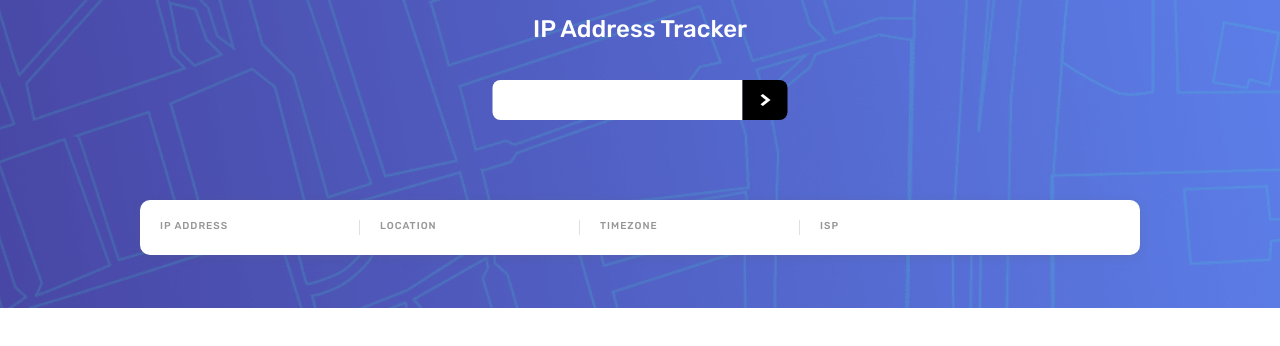
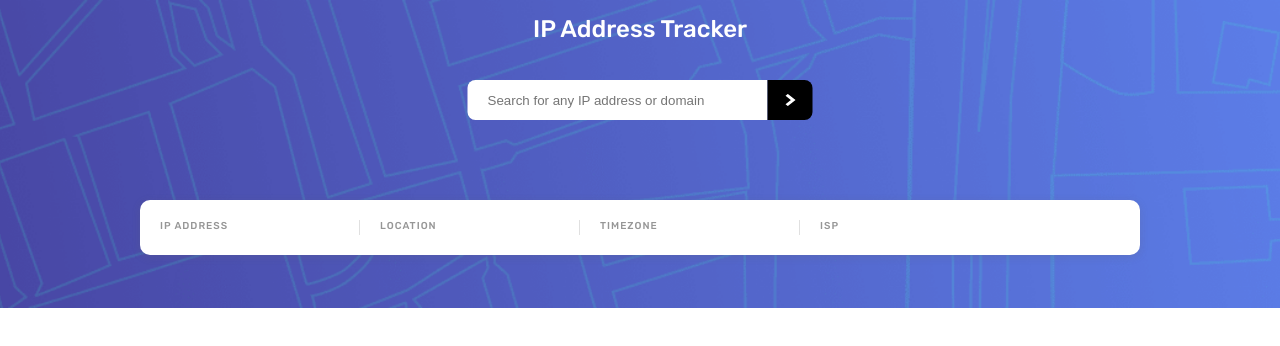
Before and after one commit to nithinmanoj10/Find-IP-Address, a plain HTML site: page index.html in a window 1280 px wide. Drawn offline with nearby package versions, Linux system fonts and the light colour scheme; no server answers.

Commit message:
Final
Added placeholder text for the search bar

```diff
--- a/index.html
+++ b/index.html
@@ -36,7 +36,12 @@
       <div class="background__pattern">
         <h2>IP Address Tracker</h2>
         <form class="form" onSubmit="return false;">
-          <input type="text" class="form__input" id="ip_input" />
+          <input
+            type="text"
+            class="form__input"
+            id="ip_input"
+            placeholder="Search for any IP address or domain"
+          />
           <button class="form__button" type="button">
             <img
               src="./images/icon-arrow.svg"
--- a/sass/layout/_background.scss
+++ b/sass/layout/_background.scss
@@ -28,7 +28,7 @@
 
       &__input {
         height: 35px;
-        width: 250px;
+        width: 300px;
         border: none;
         padding: 20px;
         color: var(--col-dark-grey);
```
Also changed, not shown: css/style.css.
